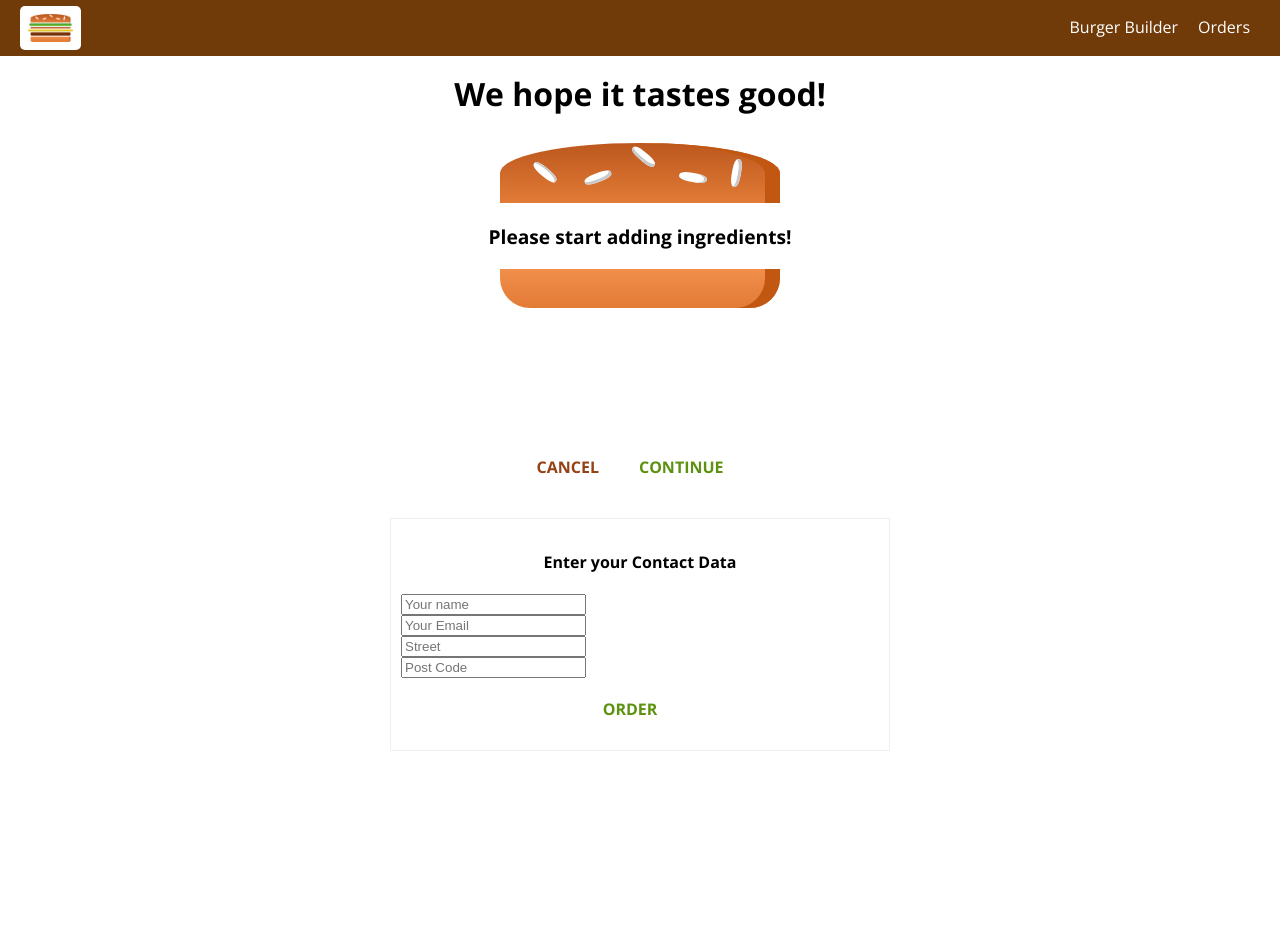
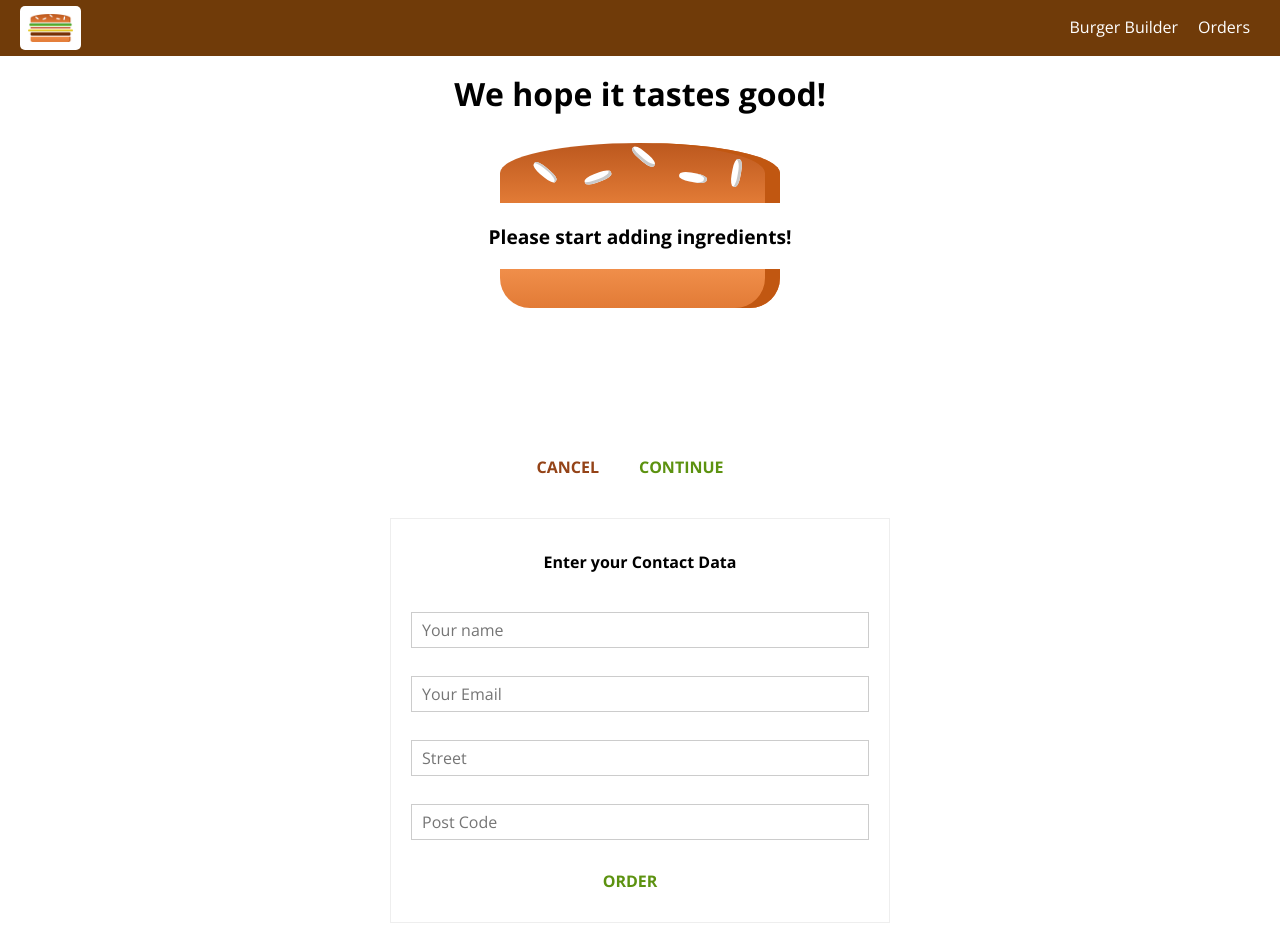
Before and after one commit to KG700/burger-react, a React (Create React App) app: page /checkout/contact-data in a window 1280 px wide. Before the commit the page ends 800 px from the top, so only its background shows below. Built offline with nearby package versions, Linux system fonts and the light colour scheme.

Commit message:
Added styling to Contact Data form

```diff
--- a/src/components/UI/Input/Input.js
+++ b/src/components/UI/Input/Input.js
@@ -1,24 +1,28 @@
 import React from 'react';
+
+import classes from './Input.module.css';
 
 const Input = (props) => {
   let inputElement = null;
 
-  switch (props.inputType) {
+  switch (props.inputtype) {
     case ('input'):
-      inputElement = <input {...props} />;
+      inputElement = <input className={classes.InputElement} {...props} />;
       break;
     case ('textarea'):
-      inputElement = <textarea {...props} />;
+      inputElement = <textarea className={classes.InputElement} {...props} />;
       break;
     default:
-      inputElement = <input {...props} />;
+      inputElement = <input className={classes.InputElement} {...props} />;
   }
 
   return (
-    <div>
-      <label>{props.label}</label>
+    <div className={classes.Input}>
+      <label className={classes.Label}>{props.label}</label>
       {inputElement}
     </div>
   );
 
 }
+
+export default Input;
--- a/src/components/UI/Input/Input.module.css
+++ b/src/components/UI/Input/Input.module.css
@@ -0,0 +1,27 @@
+.Input {
+  width: 100%;
+  padding: 10px;
+  box-sizing: border-box;
+}
+
+.Label {
+  font-weight: bold;
+  display: block;
+  margin-bottom: 8px;
+}
+
+.InputElement {
+  outline: none;
+  border: 1px solid #ccc;
+  background-color: white;
+  font: inherit;
+  padding: 6px 10px;
+  display: block;
+  width: 100%;
+  box-sizing: border-box;
+}
+
+.InputElement:focus {
+  outline: none;
+  background-color: #cccc;
+}
--- a/src/containers/Checkout/ContactData/ContactData.js
+++ b/src/containers/Checkout/ContactData/ContactData.js
@@ -4,6 +4,7 @@
 import classes from './ContactData.module.css';
 import Button from '../../../components/UI/Button/Button';
 import Spinner from '../../../components/UI/Spinner/Spinner';
+import Input from '../../../components/UI/Input/Input';
 
 class ContactData extends Component {
   state = {
@@ -47,10 +48,10 @@
   render () {
     let form = (
       <form>
-        <input className={classes.Input} type='text' name='name' placeholder='Your name' />
-        <input className={classes.Input} type='text' name='email' placeholder='Your Email' />
-        <input className={classes.Input} type='text' name='street' placeholder='Street' />
-        <input className={classes.Input} type='text' name='postCode' placeholder='Post Code' />
+        <Input inputtype='input' type='text' name='name' placeholder='Your name' />
+        <Input inputtype='input' type='text' name='email' placeholder='Your Email' />
+        <Input inputtype='input' type='text' name='street' placeholder='Street' />
+        <Input inputtype='input' type='text' name='postCode' placeholder='Post Code' />
         <Button
           btnType='Success'
           clicked={this.orderHandler}>ORDER</Button>
--- a/src/containers/Checkout/ContactData/ContactData.module.css
+++ b/src/containers/Checkout/ContactData/ContactData.module.css
@@ -8,10 +8,6 @@
   box-sizing: border-box;
 }
 
-.Input {
-  display: block;
-}
-
 @media (min-width: 600px) {
   .ContactData {
     width: 500px;
```
